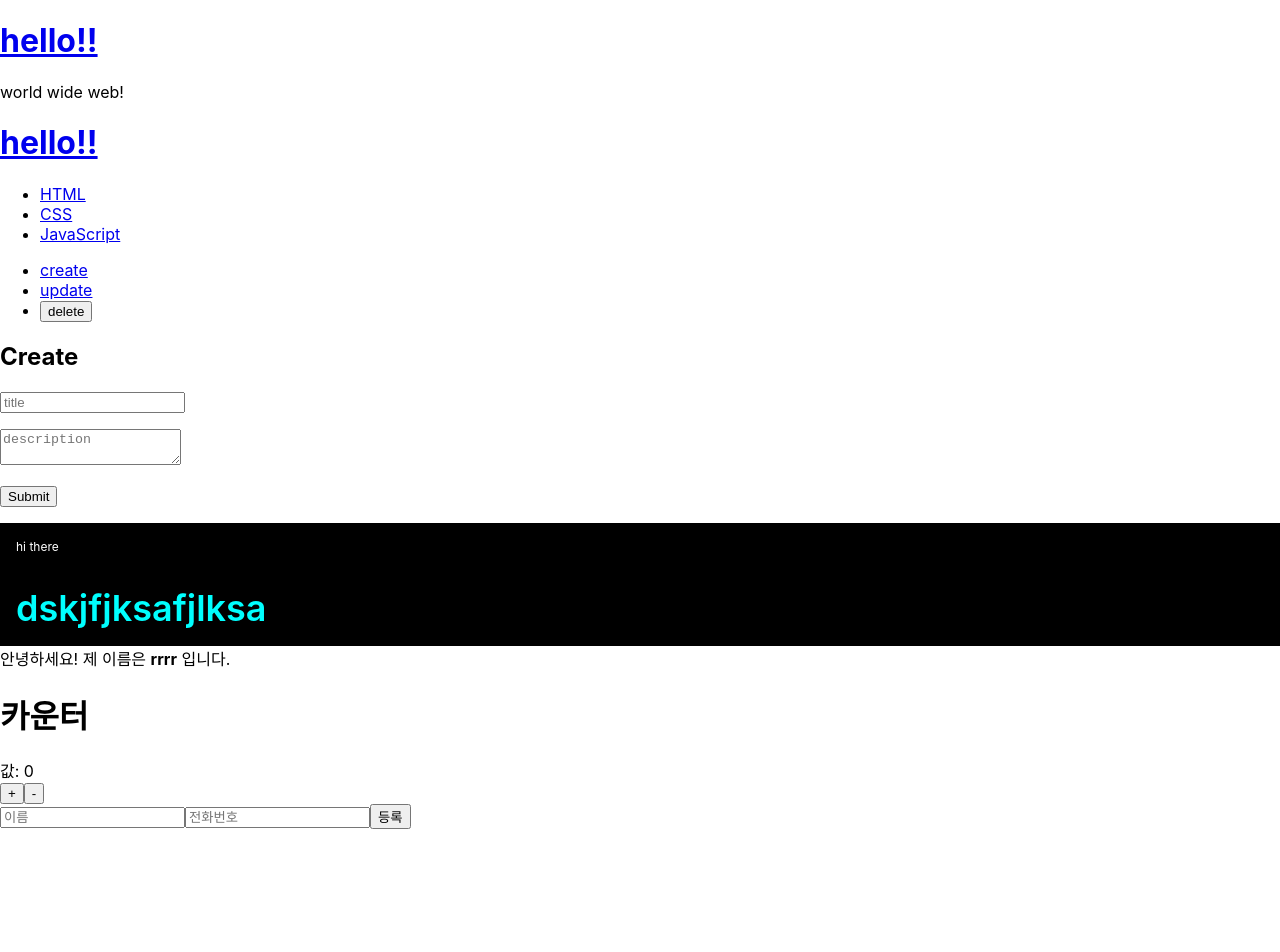
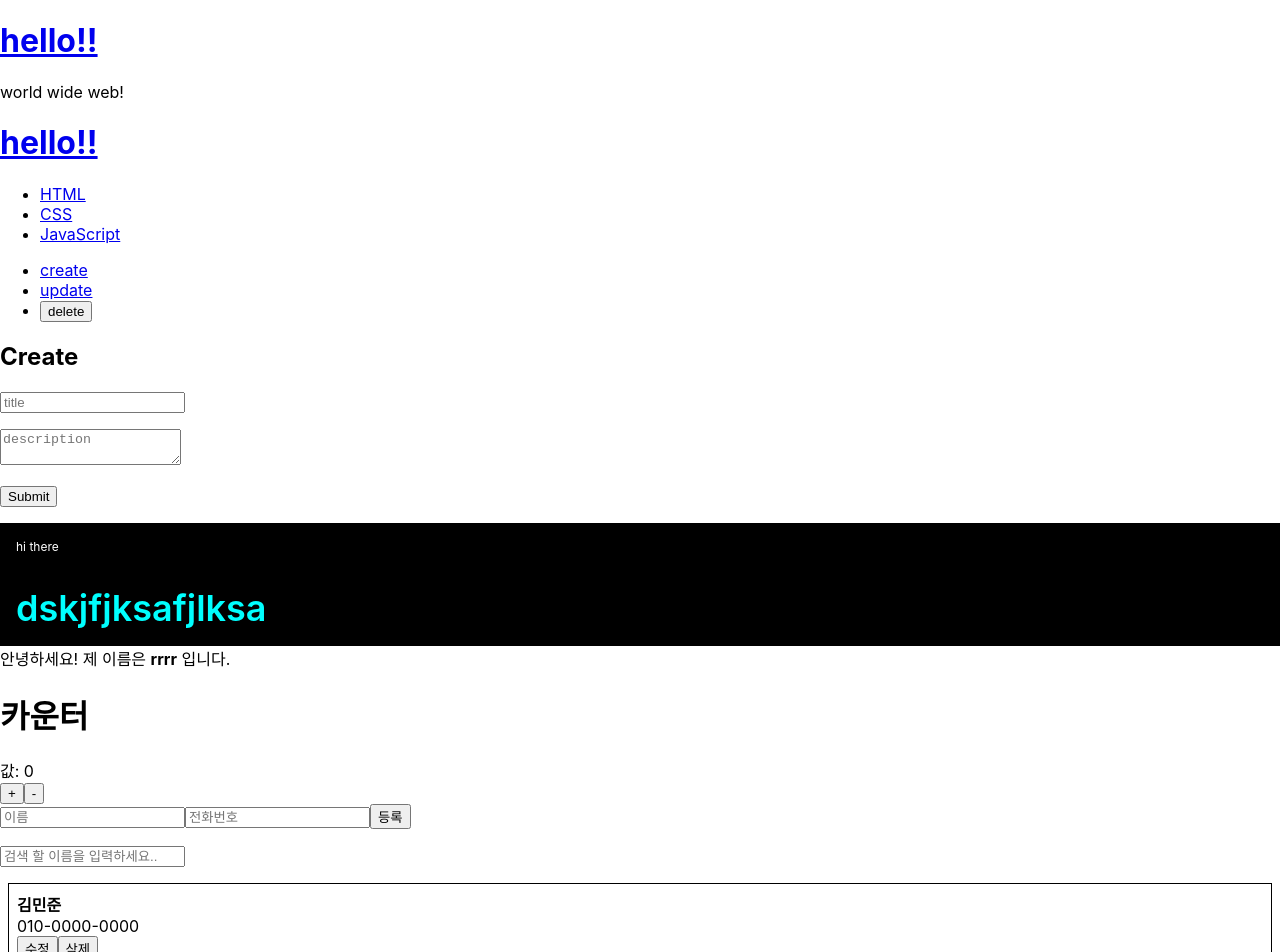
Before and after one commit to KWANGSIC/mireact, a React (Create React App) app: page / in a window 1280 px wide. Shown: the top 952 px of the page. Before the commit the page ends 829 px from the top, so only its background shows below. Built offline with nearby package versions, Linux system fonts and the light colour scheme.

Commit message:
테스트 코드

```diff
--- a/src/App.js
+++ b/src/App.js
@@ -23,25 +23,32 @@
 }
 
 class App extends Component {
-    id = 2
-    state = {
-        information: [
-            {
-                id: 0,
-                name: '김민준',
-                phone: '010-0000-0000'
-            },
-            {
-                id: 1,
-                name: '홍길동',
-                phone: '010-0000-0001'
-            }
-        ]
+    handleChange = (e) => {
+        this.setState({
+            keyword: e.target.value,
+        });
     }
     handleCreate = (data) => {
-        const {information} = this.state;
+        var _information = this.state.information.concat({id: this.id++, ...data})
+
+        // console.log(_information);
         this.setState({
-            information: information.concat({id: this.id++, ...data})
+            information: _information
+        })
+    }
+    handleRemove = (id) => {
+        const { information } = this.state;
+        this.setState({
+            information: information.filter(info => info.id !== id)
+        })
+    }
+    handleUpdate = (id, data) => {
+        const { information } = this.state;
+        this.setState({
+            information: information.map(info => id === info.id
+                    ? { ...info, ...data } // 새 객체를 만들어서 기존의 값과 전달받은 data 을 덮어씀
+                    : info // 기존의 값을 그대로 유지
+            )
         })
     }
     //외부 펑션
@@ -69,6 +76,7 @@
     constructor(props) {
         super(props);
         this.max_content_id = 3;
+        this.id = 2;
         this.state = {
             mode: 'create',
             selected_content_id: 2,
@@ -78,7 +86,20 @@
                 {id: 1, title: 'HTML', desc: 'HTML is for information'},
                 {id: 2, title: 'CSS', desc: 'CSS is for design'},
                 {id: 3, title: 'JavaScript', desc: 'JavaScript is for interactive'}
-            ]
+            ],
+            information: [
+                {
+                    id: 0,
+                    name: '김민준',
+                    phone: '010-0000-0000'
+                },
+                {
+                    id: 1,
+                    name: '홍길동',
+                    phone: '010-0000-0001'
+                }
+            ],
+            keyword: ''
         }
     }
 
@@ -124,7 +145,10 @@
             fontSize: '12px'
         };
 
-        const { information } = this.state;
+        const { information, keyword } = this.state;
+        const filteredList = information.filter(
+            info => info.name.indexOf(keyword) !== -1
+        );
         return (
             <div>
                 <Subject title={this.state.subject.title} sub="world wide web!"
@@ -188,7 +212,18 @@
                 <PhoneForm
                     onCreate={this.handleCreate}
                 />
-                <PhoneInfoList data={this.state.information}/>
+                <p>
+                    <input
+                        placeholder="검색 할 이름을 입력하세요.."
+                        onChange={this.handleChange}
+                        value={keyword}
+                    />
+                </p>
+                <PhoneInfoList
+                    data={filteredList}
+                    onRemove={this.handleRemove}
+                    onUpdate={this.handleUpdate}
+                />
             </div>
         );
     }
--- a/src/PhoneInfo.js
+++ b/src/PhoneInfo.js
@@ -1,12 +1,79 @@
-// file: src/components/PhoneInfo.js
-import React, {Component} from 'react';
+import React, { Component } from 'react';
 
 class PhoneInfo extends Component {
+    shouldComponentUpdate(nextProps, nextState) {
+        // 수정 상태가 아니고, info 값이 같다면 리렌더링 안함
+        if (!this.state.editing
+            && !nextState.editing
+            && nextProps.info === this.props.info) {
+            return false;
+        }
+        // 나머지 경우엔 리렌더링함
+        return true;
+    }
     static defaultProps = {
         info: {
             name: '이름',
             phone: '010-0000-0000',
             id: 0
+        },
+    }
+
+    state = {
+        // 우리는 수정 버튼을 눌렀을 떄 editing 값을 true 로 설정해줄것입니다.
+        // 이 값이 true 일 때에는, 기존에 텍스트 형태로 보여주던 값들을
+        // input 형태로 보여주게 됩니다.
+        editing: false,
+        // input 의 값은 유동적이겠지요? input 값을 담기 위해서 각 필드를 위한 값도
+        // 설정합니다
+        name: '',
+        phone: '',
+    }
+
+    handleRemove = () => {
+        // 삭제 버튼이 클릭되면 onRemove 에 id 넣어서 호출
+        const { info, onRemove } = this.props;
+        onRemove(info.id);
+    }
+
+    // editing 값을 반전시키는 함수입니다
+    // true -> false, false -> true
+    handleToggleEdit = () => {
+        const { editing } = this.state;
+        this.setState({ editing: !editing });
+    }
+
+    // input 에서 onChange 이벤트가 발생 될 때
+    // 호출되는 함수입니다
+    handleChange = (e) => {
+        const { name, value } = e.target;
+        this.setState({
+            [name]: value
+        });
+    }
+
+
+    componentDidUpdate(prevProps, prevState) {
+        // 여기서는, editing 값이 바뀔 때 처리 할 로직이 적혀있습니다.
+        // 수정을 눌렀을땐, 기존의 값이 input에 나타나고,
+        // 수정을 적용할땐, input 의 값들을 부모한테 전달해줍니다.
+
+        const { info, onUpdate } = this.props;
+        if(!prevState.editing && this.state.editing) {
+            // editing 값이 false -> true 로 전환 될 때
+            // info 의 값을 state 에 넣어준다
+            this.setState({
+                name: info.name,
+                phone: info.phone
+            })
+        }
+
+        if (prevState.editing && !this.state.editing) {
+            // editing 값이 true -> false 로 전환 될 때
+            onUpdate(info.id, {
+                name: this.state.name,
+                phone: this.state.phone
+            });
         }
     }
 
@@ -17,14 +84,46 @@
             margin: '8px'
         };
 
+        const { editing } = this.state;
+
+
+        if (editing) { // 수정모드
+            return (
+                <div style={style}>
+                    <div>
+                        <input
+                            value={this.state.name}
+                            name="name"
+                            placeholder="이름"
+                            onChange={this.handleChange}
+                        />
+                    </div>
+                    <div>
+                        <input
+                            value={this.state.phone}
+                            name="phone"
+                            placeholder="전화번호"
+                            onChange={this.handleChange}
+                        />
+                    </div>
+                    <button onClick={this.handleToggleEdit}>적용</button>
+                    <button onClick={this.handleRemove}>삭제</button>
+                </div>
+            );
+        }
+
+
+        // 일반모드
         const {
-            name, phone, id
+            name, phone
         } = this.props.info;
 
         return (
             <div style={style}>
                 <div><b>{name}</b></div>
                 <div>{phone}</div>
+                <button onClick={this.handleToggleEdit}>수정</button>
+                <button onClick={this.handleRemove}>삭제</button>
             </div>
         );
     }
--- a/src/PhoneInfoList.js
+++ b/src/PhoneInfoList.js
@@ -4,13 +4,21 @@
 
 class PhoneInfoList extends Component {
     static defaultProps = {
-        data: []
+        list: [],
+        onRemove: () => console.warn('onRemove not defined'),
+        onUpdate: () => console.warn('onUpdate not defined'),
     }
 
     render() {
-        const {data} = this.props;
+        const {data, onRemove, onUpdate} = this.props;
         const list = data.map(
-            info => (<PhoneInfo key={info.id} info={info}/>)
+            info => (
+                <PhoneInfo
+                    key={info.id}
+                    info={info}
+                    onRemove={onRemove}
+                    onUpdate={onUpdate}
+                />)
         );
 
         return (
```
